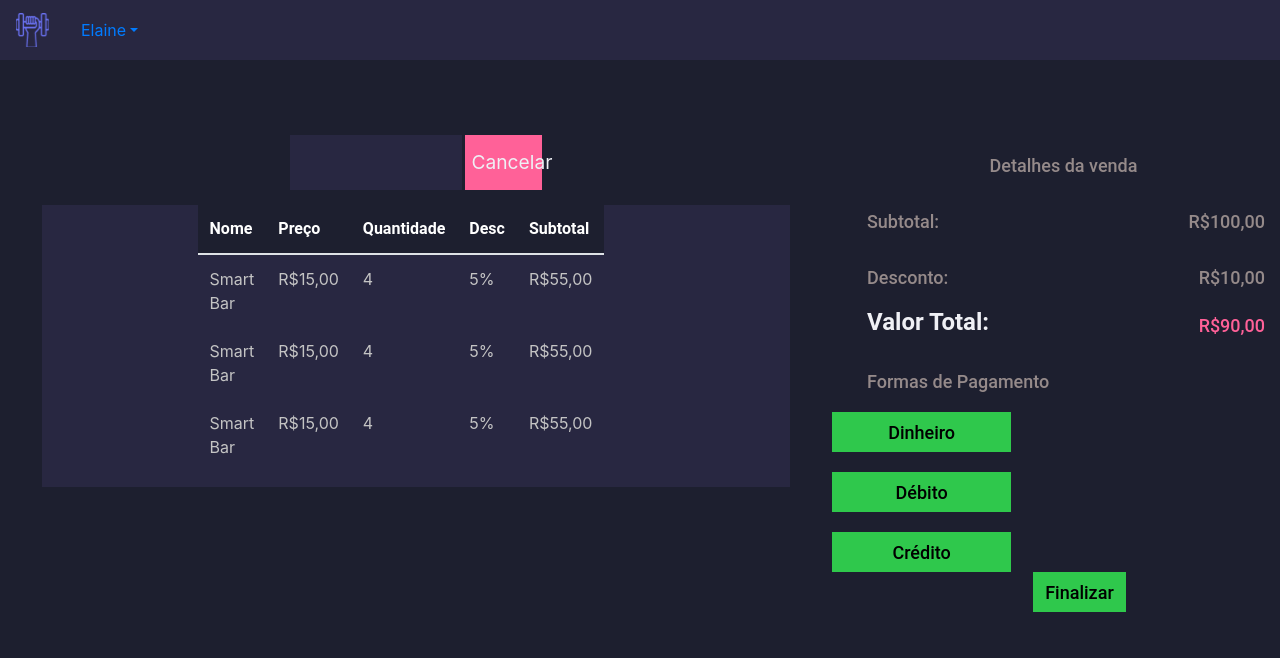
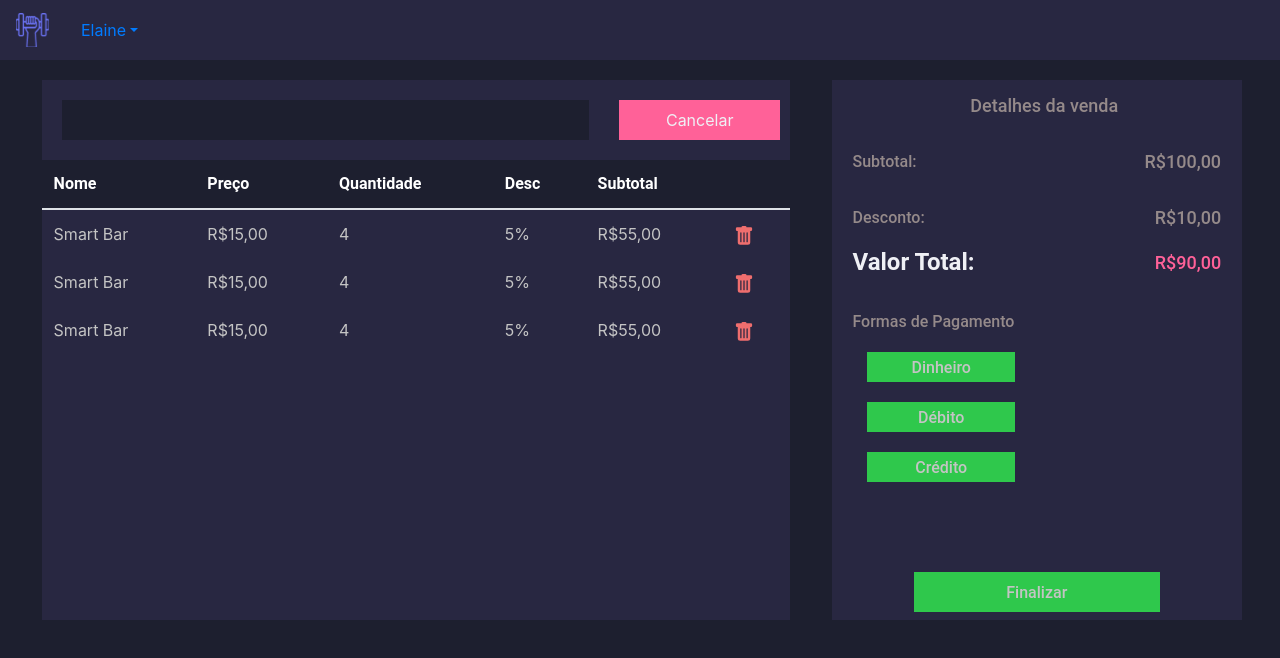
Before and after one commit to robsonmvieira/herba-front, a Next.js app: page /listproducts in a window 1280 px wide. Shown: the top 658 px of the page. Built offline with nearby package versions, Linux system fonts and the light colour scheme.

Commit message:
tela de pdv responsiva e com transição da tabela

```diff
--- a/src/pages/listproducts/styles.ts
+++ b/src/pages/listproducts/styles.ts
@@ -27,7 +27,7 @@ export const Container = styled.div`
 `;
 
 export const FormList = styled.form`
-  @media (max-width: 425px) {
+  @media (max-width: 497px) {
     display: flex;
     flex-direction: row;
     align-items: center;
@@ -35,20 +35,13 @@ export const FormList = styled.form`
     justify-content: center;
     width: 100%;
   }
-  @media (min-width: 426px) and (max-width: 768px) {
+  @media (min-width: 498px) {
     display: flex;
     flex-direction: row;
     align-items: center;
     justify-content: center;
-    width: 90%;
+    width: 100%;
     justify-items: center;
-  }
-  @media (min-width: 769px) {
-    display: flex;
-    flex-direction: row;
-    align-items: center;
-    padding: 15px;
-    justify-content: center;
   }
 `;
 export const LabelList = styled.label`
@@ -89,7 +82,7 @@ export const LabelList = styled.label`
 `;
 
 export const InputFormList = styled.input`
-  @media (max-width: 425px) {
+  @media (max-width: 497px) {
     width: 100%;
     height: 48px;
     background: #282741;
@@ -99,7 +92,7 @@ export const InputFormList = styled.input`
     padding: 20px;
   }
   /* medium */
-  @media (min-width: 426px) and (max-width: 768px) {
+  @media (min-width: 498px) {
     width: 100%;
     /* max-width: 400px; */
     height: 40px;
@@ -107,31 +100,32 @@ export const InputFormList = styled.input`
     color: #eff0f5;
     border: none;
     margin-top: 20px;
-    padding: none;
+    margin-bottom: 20px;
+    margin-left: 20px;
+    margin-right: 10px;
   }
   /* large */
-
+  /*
   @media (min-width: 769px) {
     width: 45%;
-    /* max-width: 500px; */
     height: 55px;
     background: #282741;
     color: #eff0f5;
     border: none;
     margin-top: 20px;
-    padding: 20px;
-  }
+    padding: none;
+  } */
 `;
 
 export const ContainerBusca = styled.div`
-  @media (max-width: 425px) {
+  @media (max-width: 497px) {
     display: flex;
     flex-direction: column;
     align-items: center;
     width: 100%;
   }
 
-  @media (min-width: 426px) and (max-width: 768px) {
+  @media (min-width: 498px) {
     display: flex;
     flex-direction: column;
     width: 90%;
@@ -139,20 +133,20 @@ export const ContainerBusca = styled.div`
     justify-items: center;
     background: #282741;
     height: 80px;
-    padding: none;
+    margin-top: 20px;
   }
-
+  /*
   @media (min-width: 769px) {
     display: flex;
     flex-direction: column;
     width: 65%;
     margin-top: 20px;
     align-items: center;
-  }
+  } */
 `;
 
 export const BtnList = styled.button`
-  @media (max-width: 425px) {
+  @media (max-width: 497px) {
     width: 30%;
     margin-top: 20px;
     height: 48px;
@@ -165,20 +159,21 @@ export const BtnList = styled.button`
 
   /* Medium */
 
-  @media (min-width: 426px) and (max-width: 768px) {
+  @media (min-width: 498px) {
     width: 30%;
     height: 40px;
     background: #ff6198;
     color: #eff0f5;
     border: none;
     font-size: 100%;
-    margin-left: 3px;
     margin-top: 20px;
-    padding: none;
+    margin-bottom: 20px;
+    margin-left: 20px;
+    margin-right: 10px;
   }
 
   /* large  */
-
+  /*
   @media (min-width: 769px) {
     width: 20%;
     max-width: 500px;
@@ -189,60 +184,59 @@ export const BtnList = styled.button`
     border: none;
     font-size: 120%;
     margin-left: 3px;
-  }
+  } */
 `;
 
 export const ContainerProducts = styled.div`
-  @media (max-width: 425px) {
+  @media (max-width: 497px) {
     display: flex;
     flex-direction: column;
     align-items: center;
   }
 
-  @media (min-width: 426px) and (max-width: 768px) {
+  @media (min-width: 498px) and (max-width: 760px) {
+    display: flex;
+    flex-direction: column;
+    width: 100%;
+    align-items: center;
+  }
+
+  @media (min-width: 761px) {
     display: flex;
     flex-direction: column;
     width: 65%;
-    align-items: center;
-    margin-top: 20px;
-  }
 
-  @media (min-width: 769px) {
-    display: flex;
-    flex-direction: column;
-    width: 65%;
-    margin-top: 20px;
     align-items: center;
   }
 `;
 
 export const ContainerTotais = styled.div`
-  @media (max-width: 425px) {
+  @media (max-width: 760px) {
     display: flex;
     flex-direction: column;
     align-items: center;
   }
 
-  @media (min-width: 426px) and (max-width: 768px) {
+  @media (min-width: 761px) {
     display: flex;
     flex-direction: column;
-    width: 33%;
+    width: 32%;
     align-items: center;
     background: #282741;
     margin-top: 20px;
   }
-
+  /*
   @media (min-width: 769px) {
     display: flex;
     flex-direction: column;
     width: 35%;
     margin-top: 80px;
     align-items: center;
-  }
+  } */
 `;
 
 export const ContainerValores = styled.div`
-  @media (max-width: 425px) {
+  @media (max-width: 497px) {
     display: flex;
     flex-direction: row;
     width: 100%;
@@ -251,36 +245,32 @@ export const ContainerValores = styled.div`
     background: #1d1f2f;
   }
 
-  @media (min-width: 426px) and (max-width: 768px) {
+  @media (min-width: 498px) {
     display: flex;
     width: 90%;
     margin-top: 20px;
     justify-items: center;
     align-items: center;
   }
-
+  /*
   @media (min-width: 769px) {
     display: flex;
     flex-direction: row;
     width: 100%;
     margin-top: 20px;
-  }
+  } */
 `;
 
 export const ContainerVenda = styled.div`
-  @media (max-width: 425px) {
+  @media (max-width: 760px) {
     background: #1d1f2f;
+    width: 100%;
   }
-  @media (min-width: 426px) and (max-width: 768px) {
+  @media (min-width: 761px) {
     display: flexbox;
     flex-direction: column;
     width: 100%;
-  }
-
-  @media (min-width: 769px) {
-    display: flexbox;
-    flex-direction: column;
-    width: 100%;
+    background: #1d1f2f;
   }
 `;
 
@@ -328,7 +318,7 @@ export const SpanDetalhes = styled.span`
 `;
 
 export const LabelSubtotalDesconto = styled.span`
-  @media (max-width: 425px) {
+  @media (max-width: 497px) {
     display: flex;
     justify-content: start;
     align-items: start;
@@ -342,7 +332,7 @@ export const LabelSubtotalDesconto = styled.span`
     margin-left: 15px;
     width: 50%;
   }
-  @media (min-width: 426px) and (max-width: 768px) {
+  @media (min-width: 498px) {
     display: flex;
     flex-direction: row;
     justify-content: start;
@@ -351,12 +341,12 @@ export const LabelSubtotalDesconto = styled.span`
     font-family: Roboto;
     font-style: normal;
     font-weight: 500;
-    font-size: 18px;
+    font-size: 100%;
     line-height: 21px;
     margin-top: 15px;
-    width: 100%;
+    width: 50%;
   }
-
+  /*
   @media (min-width: 769px) {
     display: flex;
     flex-direction: row;
@@ -371,11 +361,11 @@ export const LabelSubtotalDesconto = styled.span`
     margin-top: 15px;
     width: 50%;
     margin-left: 35px;
-  }
+  } */
 `;
 
 export const FormSubtotalDesconto = styled.span`
-  @media (max-width: 425px) {
+  @media (max-width: 497px) {
     display: flex;
     justify-content: start;
     align-items: start;
@@ -383,14 +373,14 @@ export const FormSubtotalDesconto = styled.span`
     font-family: Roboto;
     font-style: normal;
     font-weight: 500;
-    font-size: 18px;
+    font-size: 80%;
     line-height: 21px;
     margin-top: 15px;
-    width: 50%;
+    width: 100%;
     flex-direction: row-reverse;
     margin-right: 15px;
   }
-  @media (min-width: 426px) and (max-width: 768px) {
+  @media (min-width: 498px) {
     display: flex;
     flex-direction: row-reverse;
     align-items: end;
@@ -401,8 +391,8 @@ export const FormSubtotalDesconto = styled.span`
     font-size: 18px;
     line-height: 21px;
     margin-top: 15px;
-    width: 20%;
-  }
+    width: 50%;
+    /* }
   @media (min-width: 769px) {
     display: flex;
     flex-direction: row-reverse;
@@ -416,11 +406,12 @@ export const FormSubtotalDesconto = styled.span`
     margin-top: 15px;
     width: 50%;
     margin-right: 15px;
+  } */
   }
 `;
 
 export const LabelValorTotal = styled.span`
-  @media (max-width: 425px) {
+  @media (max-width: 497px) {
     display: flex;
     justify-content: start;
     align-items: start;
@@ -435,7 +426,7 @@ export const LabelValorTotal = styled.span`
     margin-left: 15px;
     width: 50%;
   }
-  @media (min-width: 426px) and (max-width: 768px) {
+  @media (min-width: 498px) {
     display: flex;
     flex-direction: row;
     justify-content: start;
@@ -447,8 +438,8 @@ export const LabelValorTotal = styled.span`
     font-weight: bold;
     font-size: 24px;
     line-height: 28px;
-    width: 100%;
-  }
+    width: 50%;
+    /* }
   @media (min-width: 769px) {
     display: flex;
     flex-direction: row;
@@ -463,11 +454,12 @@ export const LabelValorTotal = styled.span`
     line-height: 28px;
     width: 50%;
     margin-left: 35px;
+  } */
   }
 `;
 
 export const FormTotal = styled.span`
-  @media (max-width: 425px) {
+  @media (max-width: 497px) {
     display: flex;
     justify-content: start;
     align-items: start;
@@ -482,7 +474,7 @@ export const FormTotal = styled.span`
     width: 50%;
     margin-right: 15px;
   }
-  @media (min-width: 426px) and (max-width: 768px) {
+  @media (min-width: 498px) {
     display: flex;
     flex-direction: row-reverse;
     align-items: end;
@@ -492,9 +484,9 @@ export const FormTotal = styled.span`
     font-weight: 500;
     font-size: 18px;
     line-height: 21px;
-    width: 30%;
+    width: 50%;
   }
-
+  /*
   @media (min-width: 769px) {
     display: flex;
     flex-direction: row-reverse;
@@ -507,11 +499,11 @@ export const FormTotal = styled.span`
     line-height: 21px;
     width: 50%;
     margin-right: 15px;
-  }
+  } */
 `;
 
 export const BtnFormaPagamento = styled.button`
-  @media (max-width: 425px) {
+  @media (max-width: 497px) {
     display: flex;
     justify-content: center;
     align-items: center;
@@ -530,7 +522,7 @@ export const BtnFormaPagamento = styled.button`
     border: none;
   }
 
-  @media (min-width: 426px) and (max-width: 768px) {
+  @media (min-width: 498px) {
     display: flex;
     justify-content: center;
     align-items: center;
@@ -538,17 +530,17 @@ export const BtnFormaPagamento = styled.button`
     font-family: Roboto;
     font-style: normal;
     font-weight: 500;
-    font-size: 70%;
+    font-size: 100%;
     line-height: 21px;
     flex-direction: row;
-    width: 30%;
+    width: 40%;
     height: 30px;
     margin-left: 15px;
     border: none;
     color: #c4c4c4;
     overflow: auto;
   }
-
+  /*
   @media (min-width: 769px) {
     display: flex;
     justify-content: center;
@@ -564,11 +556,11 @@ export const BtnFormaPagamento = styled.button`
     height: 40px;
 
     border: none;
-  }
+  } */
 `;
 
 export const BtnFinalizar = styled.button`
-  @media (max-width: 425px) {
+  @media (max-width: 497px) {
     display: flex;
     justify-content: center;
     align-items: center;
@@ -583,11 +575,10 @@ export const BtnFinalizar = styled.button`
     height: 50px;
     padding: none;
     margin-left: 35px;
-    margin-top: 15px;
     border: none;
   }
 
-  @media (min-width: 426px) and (max-width: 768px) {
+  @media (min-width: 498px) {
     display: flex;
     justify-content: center;
     align-items: center;
@@ -595,15 +586,16 @@ export const BtnFinalizar = styled.button`
     font-family: Roboto;
     font-style: normal;
     font-weight: 500;
-    font-size: 18px;
+    font-size: 100%;
     line-height: 21px;
     flex-direction: row;
-    width: 40%;
+    width: 100%;
     height: 40px;
     border: none;
     color: #c4c4c4;
+    margin-top: 30px;
   }
-
+  /*
   @media (min-width: 769px) {
     display: flex;
     justify-content: center;
@@ -619,11 +611,11 @@ export const BtnFinalizar = styled.button`
     height: 40px;
     margin-left: 35px;
     border: none;
-  }
+  } */
 `;
 
 export const ContainerValorTotal = styled.div`
-  @media (min-width: 426px) and (max-width: 768px) {
+  @media (min-width: 497px) {
     display: flex;
     width: 100%;
     margin-top: 20px;
@@ -632,4 +624,14 @@ export const ContainerValorTotal = styled.div`
     justify-content: center;
     margin-top: 60px;
   }
+
+  @media (min-width: 498px) {
+    display: flex;
+    width: 60%;
+    margin-top: 20px;
+    justify-items: center;
+    align-items: center;
+    justify-content: center;
+    margin-top: 60px;
+  }
 `;
--- a/src/pages/tableproducts/index.tsx
+++ b/src/pages/tableproducts/index.tsx
@@ -1,8 +1,4 @@
-import {
-  ContainerListLarge,
-  ItemContainer,
-  ContainerHeaderList,
-} from "./styles";
+import { ContainerListLarge, ItemContainer } from "./styles";
 import { Table } from "reactstrap";
 
 const TableProducts = () => {
@@ -17,6 +13,7 @@ const TableProducts = () => {
               <th>Quantidade</th>
               <th>Desc</th>
               <th>Subtotal</th>
+              <th></th>
             </tr>
           </thead>
           <tbody>
@@ -26,6 +23,9 @@ const TableProducts = () => {
               <td>4</td>
               <td>5%</td>
               <td>R$55,00</td>
+              <td>
+                <img src="/image/lixeira.svg" alt="" />
+              </td>
             </tr>
             <tr>
               <td>Smart Bar</td>
@@ -33,6 +33,9 @@ const TableProducts = () => {
               <td>4</td>
               <td>5%</td>
               <td>R$55,00</td>
+              <td>
+                <img src="/image/lixeira.svg" alt="" />
+              </td>
             </tr>
             <tr>
               <td>Smart Bar</td>
@@ -40,6 +43,9 @@ const TableProducts = () => {
               <td>4</td>
               <td>5%</td>
               <td>R$55,00</td>
+              <td>
+                <img src="/image/lixeira.svg" alt="" />
+              </td>
             </tr>
           </tbody>
         </Table>
--- a/src/pages/tableproducts/styles.ts
+++ b/src/pages/tableproducts/styles.ts
@@ -5,7 +5,7 @@ export const ContainerListLarge = styled.div`
     display: none;
   }
 
-  @media (min-width: 426px) and (max-width: 768px) {
+  @media (min-width: 426px) {
     /* display: flex;
     align-items: center;
     justify-content: center;
@@ -14,17 +14,15 @@ export const ContainerListLarge = styled.div`
     /* width: 100%; */
     display: flex;
     margin-bottom: 250px;
-    width: auto;
+    width: 100%;
     position: relative;
-    overflow-x: auto;
-    white-space: nowrap;
+    overflow-x: 100%;
   }
   & th {
     font-family: Roboto;
     font-style: normal;
     color: #ffffff;
     border: none;
-    width: 100%;
   }
   & thead {
     background-color: #1d1f2f;
@@ -33,38 +31,35 @@ export const ContainerListLarge = styled.div`
   & tr {
     color: #ffffff;
     border: none;
-    width: 90%;
   }
   & td {
     color: #c4c4c4;
     border: none;
-    width: 90%;
+    padding: none;
   }
   & table {
     position: relative;
-    width: 90%;
-  }
-
-  @media (min-width: 769px) {
+    padding: none;
+    margin: none;
   }
 `;
 
+// container que segura a tabela abaixo
+
 export const ItemContainer = styled.div`
-  @media (max-width: 425px) {
+  @media (max-width: 497px) {
     display: none;
   }
-  @media (min-width: 426px) and (max-width: 768px) {
+  @media (min-width: 498px) and (max-width: 760px) {
     display: flex;
     align-items: center;
     justify-content: center;
-    align-items: center;
     width: 90%;
     background-color: #282741;
-    height: 500px;
     margin-top: 20px;
   }
 
-  @media (min-width: 769px) {
+  @media (min-width: 761px) {
     display: flex;
     align-items: center;
     justify-content: center;
@@ -73,10 +68,10 @@ export const ItemContainer = styled.div`
   }
 `;
 
-export const ContainerHeaderList = styled.div`
-  background-color: red;
-  width: 100%;
-  display: flex;
-  align-items: center;
-  justify-content: center;
-`;
+// export const ContainerHeaderList = styled.div`
+//   background-color: red;
+//   width: 500%;
+//   display: flex;
+//   align-items: center;
+//   justify-content: center;
+// `;
```
Also changed, not shown: src/components/product/styles.ts (+10 -10 lines), public/image/lixeira.svg.
